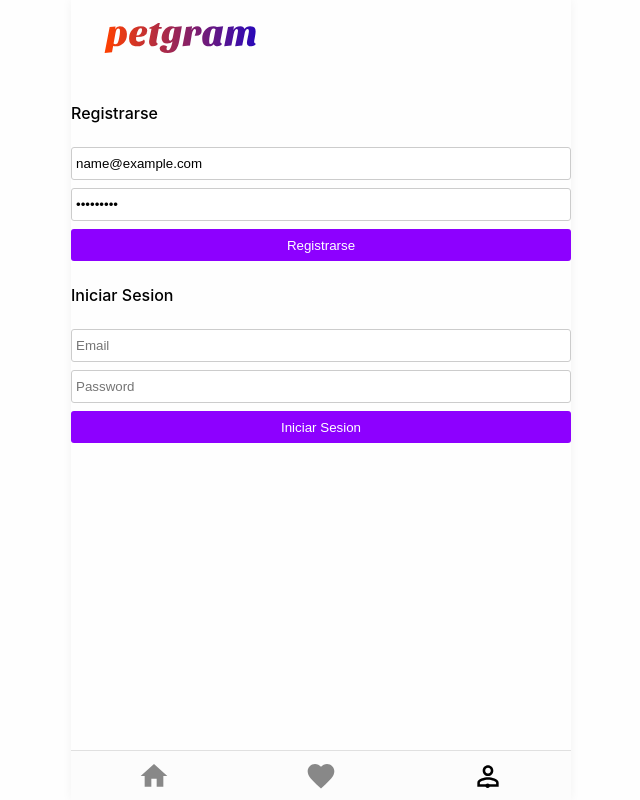
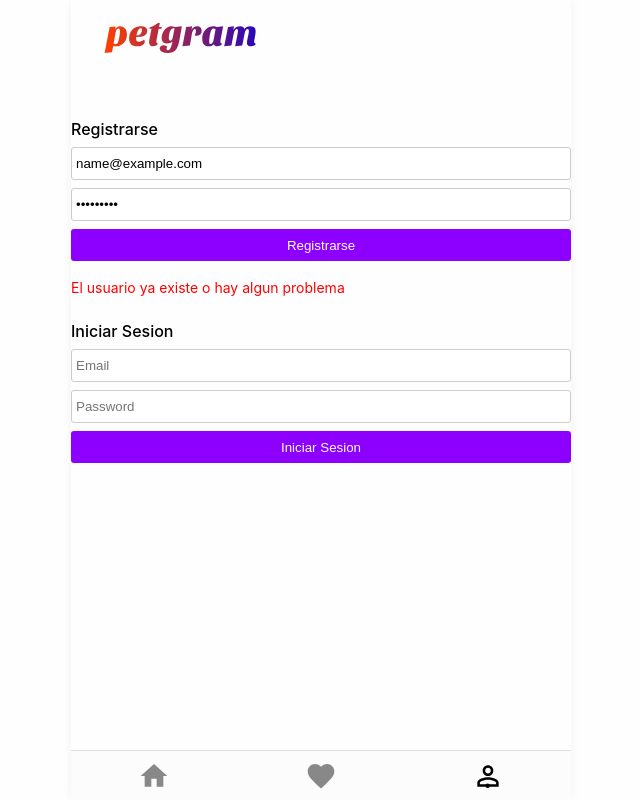
Before and after one commit to Viistorrr/platzi-react-avanzado, a React app: page /user in a window 1280 px wide. Both pictures are taken after typing "name@example.com", "Sample123" into the empty fields and a click on the button "Registrarse". Shown: the whole page, without its empty margins (319-959 px from the left). Built offline with nearby package versions, Linux system fonts and the light colour scheme; no server answers.

Commit message:
controlando el formulario

```diff
--- a/src/components/UserForm/index.js
+++ b/src/components/UserForm/index.js
@@ -1,8 +1,8 @@
 import React, { Fragment } from "react";
 import { useInputValue } from "../../hooks/useInputValue";
-import { Form, Input, Button, Title } from "./styles";
+import { Form, Input, Button, Title, Error } from "./styles";
 
-export const UserForm = ({ onSubmit, title }) => {
+export const UserForm = ({ onSubmit, disabled, title, error }) => {
   const email = useInputValue("");
   const password = useInputValue("");
 
@@ -12,17 +12,24 @@ export const UserForm = ({ onSubmit, title }) => {
   };
   return (
     <Fragment>
-      <Title>{title}</Title>
-      <Form onSubmit={handleSubmit}>
+      <Form disabled={disabled} onSubmit={handleSubmit}>
+        <Title>{title}</Title>
         <Input
+          disabled={disabled}
           placeholder="Email"
           {...email} //Rest Operator, porque las props que retorna el hook tienen el mismo nombre
           //value={email.value}
           //onChange={email.onChange}
         />
-        <Input type="password" placeholder="Password" {...password} />
+        <Input
+          disabled={disabled}
+          type="password"
+          placeholder="Password"
+          {...password}
+        />
         <Button>{title}</Button>
       </Form>
+      {error && <Error>{error}</Error>}
     </Fragment>
   );
 };
--- a/src/components/UserForm/styles.js
+++ b/src/components/UserForm/styles.js
@@ -11,6 +11,9 @@ export const Input = styled.input`
   padding: 8px 4px;
   display: block;
   width: 100%;
+  &[disabled] {
+    opacity: 0.3;
+  }
 `;
 
 export const Button = styled.button`
@@ -21,6 +24,9 @@ export const Button = styled.button`
   display: block;
   width: 100%;
   text-align: center;
+  &[disabled] {
+    opacity: 0.3;
+  }
 `;
 
 export const Title = styled.h2`
@@ -28,3 +34,8 @@ export const Title = styled.h2`
   font-weight: 500;
   padding: 8px 0;
 `;
+
+export const Error = styled.span`
+  color: red;
+  font-size: 14px;
+`;
--- a/src/container/RegisterMutation.js
+++ b/src/container/RegisterMutation.js
@@ -2,6 +2,7 @@ import React from "react";
 import { Mutation } from "react-apollo";
 import { gql } from "apollo-boost";
 
+//Mutation en graphQL
 const REGISTER = gql`
   mutation signup($input: UserCredentials!) {
     signup(input: $input)
--- a/src/pages/NotRegisterUser.js
+++ b/src/pages/NotRegisterUser.js
@@ -9,13 +9,23 @@ export const NotRegisterUser = () => (
       return (
         <Fragment>
           <RegisterMutation>
-            {register => {
+            {(register, { data, loading, error }) => {
+              //Esto es lo que se quiere que se ejecute
               const onSubmit = ({ email, password }) => {
                 const input = { email, password };
                 const variables = { input };
                 register({ variables }).then(activateAuth);
               };
-              return <UserForm title="Registrarse" onSubmit={onSubmit} />;
+              const errorMsg =
+                error && "El usuario ya existe o hay algun problema";
+              return (
+                <UserForm
+                  disabled={loading}
+                  error={errorMsg}
+                  title="Registrarse"
+                  onSubmit={onSubmit}
+                />
+              );
             }}
           </RegisterMutation>
 
```
